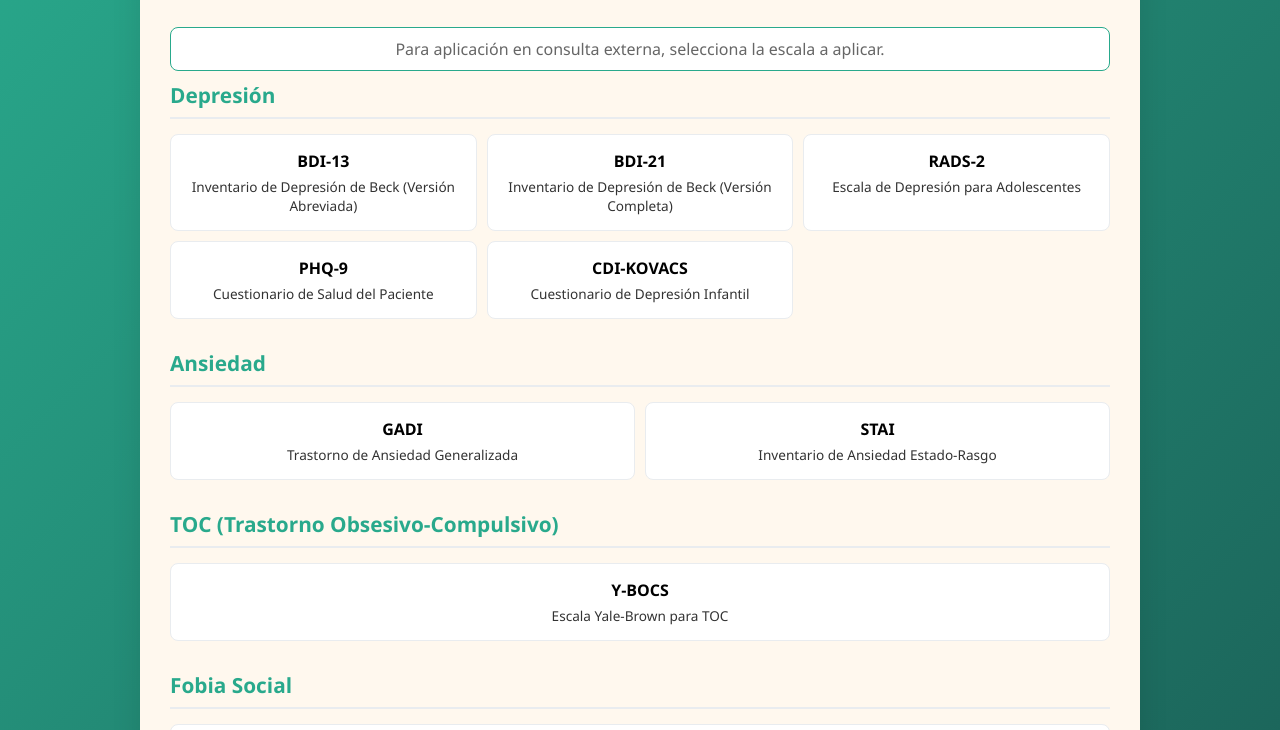
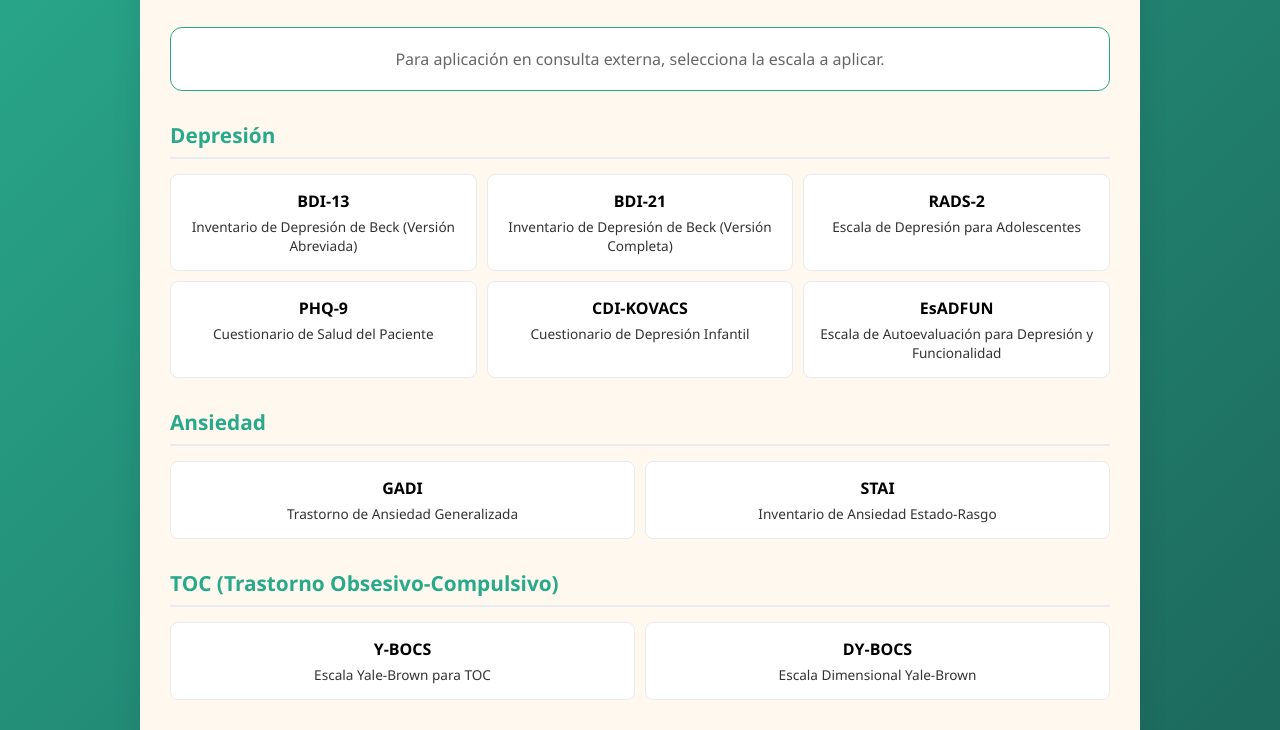
Before and after one commit to dralejandroc/consulta, a plain HTML site: page Escalas/index.html in a window 1280 px wide. Shown: the part 143-873 px from the top of the page. Drawn offline with Linux system fonts and the light colour scheme.

Commit message:
Update index.html

```diff
--- a/Escalas/index.html
+++ b/Escalas/index.html
@@ -3,7 +3,7 @@
 <head>
     <meta charset="UTF-8">
     <meta name="viewport" content="width=device-width, initial-scale=1.0">
-    <title>Escalas de Evaluación Clinimetricas</title>
+    <title>Escalas de Evaluación Psicológica</title>
     <style>
         * {
             margin: 0;
@@ -134,7 +134,7 @@
         </div>
 
         <div class="content">
-            <div style="text-align: center; margin-bottom: 10px; padding: 10px; background: white; border-radius: 8px; color: #666; border: 1px solid #29A98C;">
+            <div style="text-align: center; margin-bottom: 30px; padding: 20px; background: white; border-radius: 12px; color: #666; border: 1px solid #29A98C;">
                 <p>Para aplicación en consulta externa, selecciona la escala a aplicar.</p>
             </div>
             <!-- DEPRESIÓN -->
@@ -162,6 +162,10 @@
                     <div class="scale-item" onclick="window.open('cdi_covex_escala.html', '_blank')">
                         <div class="scale-name">CDI-KOVACS</div>
                         <div class="scale-desc">Cuestionario de Depresión Infantil</div>
+                    </div>
+                    <div class="scale-item" onclick="window.open('esadfun_scale.html', '_blank')">
+                        <div class="scale-name">EsADFUN</div>
+                        <div class="scale-desc">Escala de Autoevaluación para Depresión y Funcionalidad</div>
                     </div>
                 </div>
             </div>
@@ -192,6 +196,10 @@
                     <div class="scale-item" onclick="window.open('ybocs_scale.html', '_blank')">
                         <div class="scale-name">Y-BOCS</div>
                         <div class="scale-desc">Escala Yale-Brown para TOC</div>
+                    </div>
+                    <div class="scale-item" onclick="window.open('YaleBrown-OCD.html', '_blank')">
+                        <div class="scale-name">DY-BOCS</div>
+                        <div class="scale-desc">Escala Dimensional Yale-Brown</div>
                     </div>
                 </div>
             </div>
@@ -373,6 +381,10 @@
                         <div class="scale-name">YGTSS</div>
                         <div class="scale-desc">Escala Global de Tics de Yale</div>
                     </div>
+                    <div class="scale-item" onclick="window.open('escala_emun_ar_interactiva.html', '_blank')">
+                        <div class="scale-name">EMUN-AR</div>
+                        <div class="scale-desc">Auto-reporte para Medición de Síntomas Maníacos</div>
+                    </div>
                 </div>
             </div>
         </div>
```
